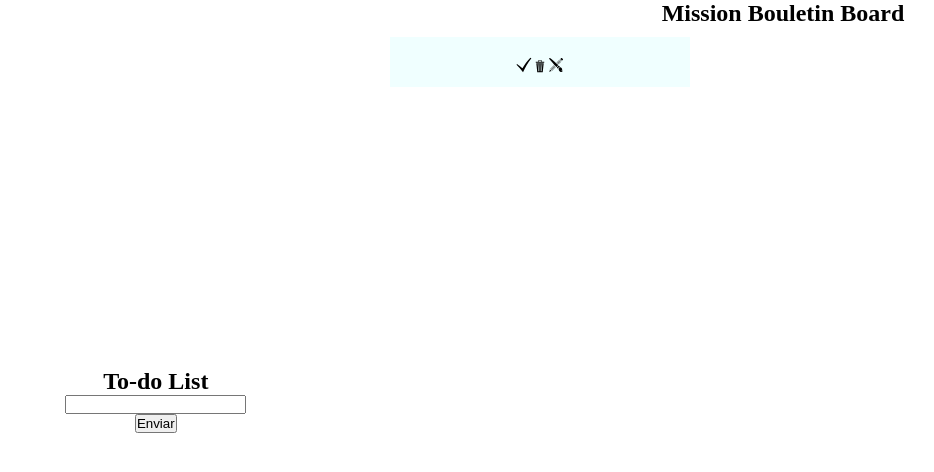
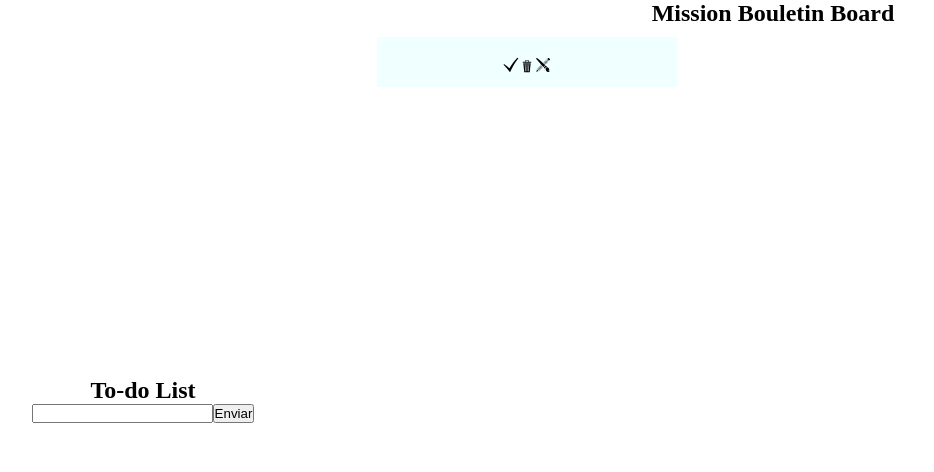
Before and after one commit to MariaCHelena/To-do-list, a React (Create React App) app: page / in a window 1280 px wide. Both pictures are taken after a click on the button "Enviar". Shown: the top 472 px of the page, without its empty margins (81-1015 px from the left). Built offline with nearby package versions, Linux system fonts and the light colour scheme.

Commit message:
Fixing sizing bug from layout

```diff
--- a/src/App.module.css
+++ b/src/App.module.css
@@ -4,29 +4,32 @@
     box-sizing: border-box;
 }
 
-main {
+main{
+    height: 100vh;
     width: 100vw;
+
+    display: flex;
+    justify-content: center;
+}
+
+.inputSection{
+    width: 35vw;
+    height: 100vh;
+    display: flex;
+    flex-direction: column;
+    justify-content: center;
+    align-items: center;
+}
+
+.outputSection{
+    width: 65%;
     height: 100vh;
 
     display: flex;
-    justify-items: center;
-    justify-content: center;
-}
+    flex-direction: column;
+    align-self: flex-start;
 
-section {
-    height: 100%;
-}
-
-.inputSection{
-    display: flex;
-    align-items: center;
-    justify-content: center;
-    flex-direction: column;
-    width: 35vw;
-}
-
-.outputSection{
-    width: 63vw;
+    padding-right: 20px;
 }
 
 .boardTitle{
--- a/src/components/SendTask.js
+++ b/src/components/SendTask.js
@@ -4,13 +4,13 @@ let nextId = 0
 
 function SendTask({setTask, task, setList, list}){
     return (
-        <>
+        <div>
             <input type="text" value={task} onChange={e => setTask(e.target.value)}/>
             <button onClick={() => {
                 setTask('');
                 setList([...list, {id: nextId++, title: task}])
             }}>Enviar</button>
-        </>
+        </div>
     )
 }
 
--- a/src/components/ToDo.module.css
+++ b/src/components/ToDo.module.css
@@ -2,10 +2,9 @@
     list-style: none;
     padding: 0;
 
-    display: flex;
+    display: grid;
+    grid-template-columns: 1fr 1fr 1fr;
 
-    width: 100%;
-    height: 100%;
     flex-wrap: wrap;
     overflow: auto;
 }
--- a/src/components/ToDoItem.module.css
+++ b/src/components/ToDoItem.module.css
@@ -44,6 +44,8 @@
     margin: 10px;
 
     background-color: azure;
+
+    text-align: center;
 }
 
 .textareaEdit{
```
